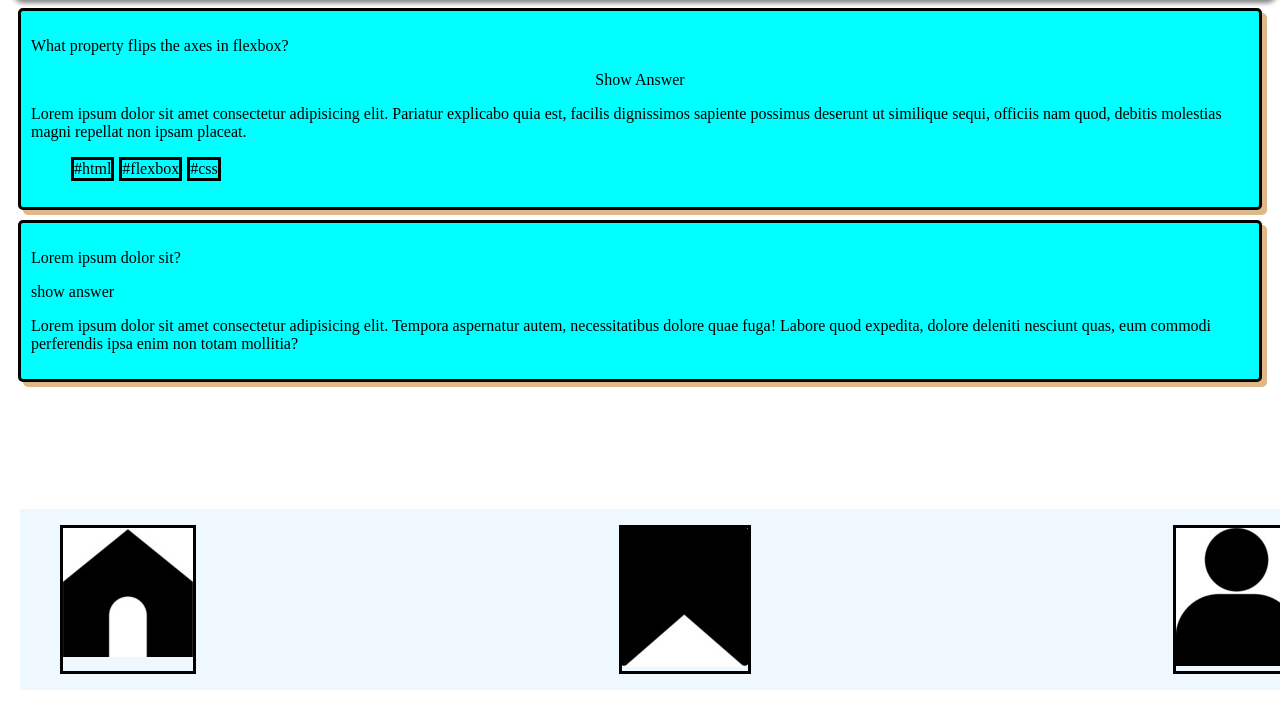
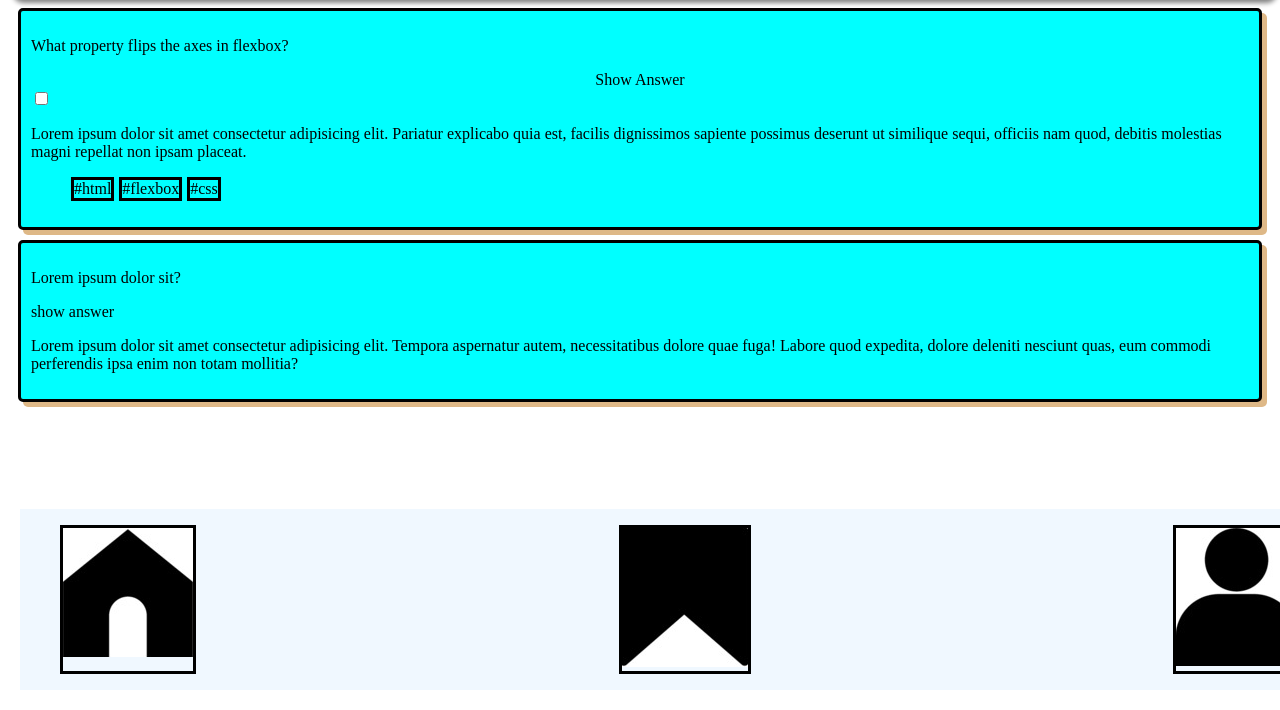
Before and after one commit to henkegithub/quizapp, a plain HTML site: page index.html in a window 1280 px wide. Shown: the part 90-800 px from the top of the page. Drawn offline with Linux system fonts and the light colour scheme.

Commit message:
no idea what i changed

```diff
--- a/css/styles.css
+++ b/css/styles.css
@@ -72,8 +72,7 @@ label {
   justify-content: center;
 }
 
-.visually-hidden {
-  position: absolute;
-  left: -100vw;
+.hideanswer {
+  display: none; /* instead use visibility: hidden;"*/
 }
 /*.answer .question;*/
```
